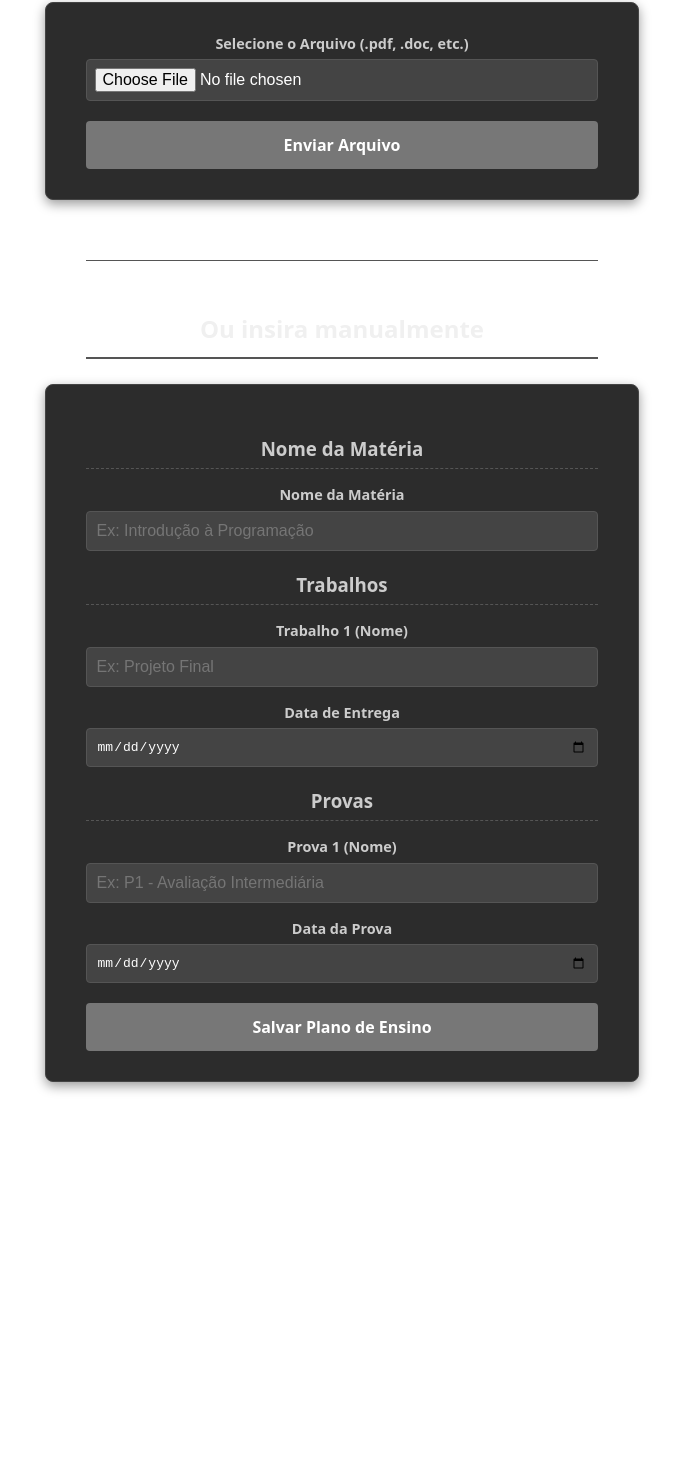
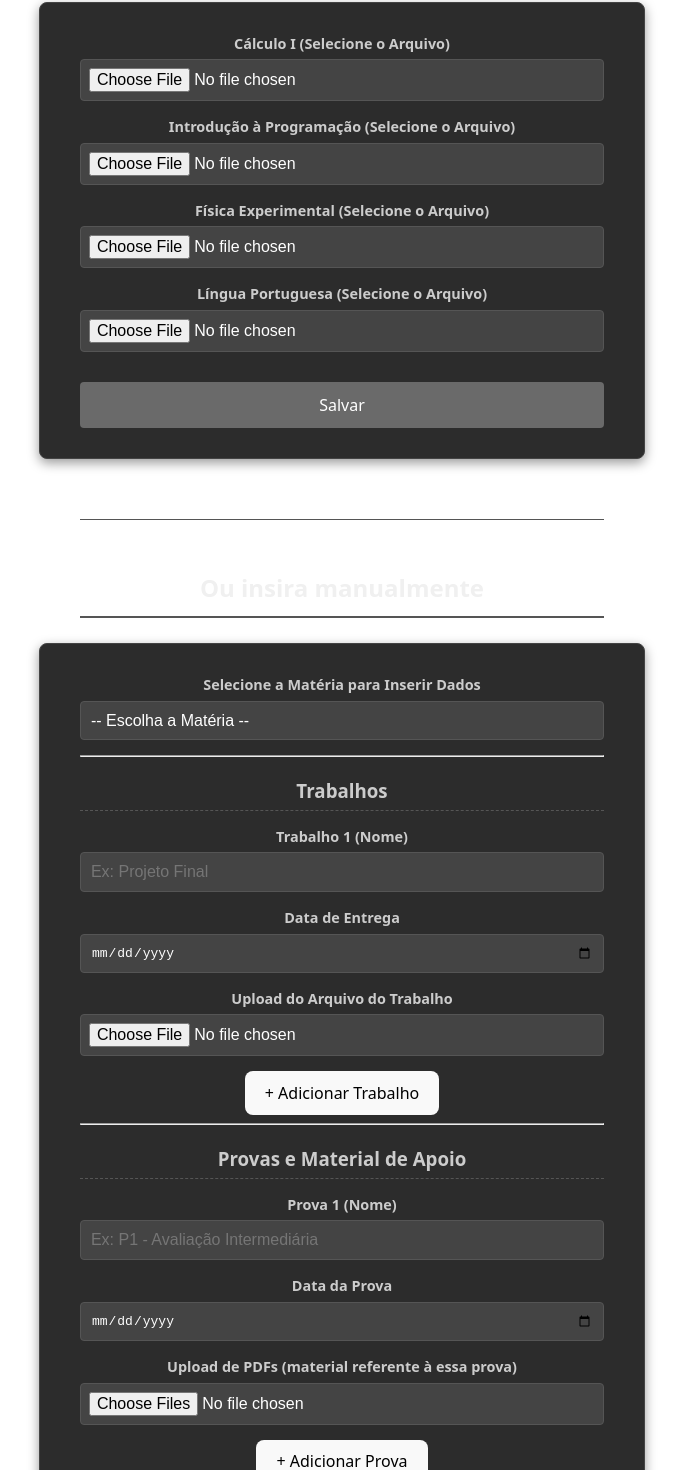
Before and after one commit to ana-borowsky/cronograma-educacional-react, a React app in the folder frontend/: page /syllabus in a window 1280 px wide. Shown: the part 325-1795 px from the top of the page, without its empty margins (298-981 px from the left). Before the commit the page ends 1499 px from the top, so only its background shows below. Built offline with nearby package versions, Linux system fonts and the light colour scheme; the HTML template or start-up script is replaced by a standard one.

Commit message:
Atualiza página do plano de ensino

```diff
--- a/frontend/src/css/Syllabus.css
+++ b/frontend/src/css/Syllabus.css
@@ -105,3 +105,22 @@
 .submit-syllabus-button:hover {
   background-color: #999999;
 }
+
+.input-group select {
+  width: 100%;
+  padding: 10px;
+  border: 1px solid #555555;
+  border-radius: 4px;
+  box-sizing: border-box;
+  font-size: 1em;
+  background-color: #444444;
+  color: #ffffff;
+  -webkit-appearance: none;
+  -moz-appearance: none;
+  appearance: none;
+}
+
+.input-group select option {
+  background-color: #444444;
+  color: #ffffff;
+}
--- a/frontend/src/pages/Syllabus.jsx
+++ b/frontend/src/pages/Syllabus.jsx
@@ -1,26 +1,57 @@
 import Layout from "../components/Layout"
-import { Link } from "react-router-dom"
 
 const Syllabus = () => {
   return (
     <Layout subtitle="Insira o Plano de Ensino por Matéria">
       <div className="syllabus-container">
 
-        <h2>Faça upload do plano de ensino da matéria</h2>
+        <h2>Faça upload do plano de ensino por matéria</h2>
 
         <form className="upload-form">
+
           <div className="input-group">
-            <label htmlFor="syllabus-file">Selecione o Arquivo (.pdf, .doc, etc.)</label>
+            <label htmlFor="syllabus-calc">Cálculo I (Selecione o Arquivo)</label>
             <input
               type="file"
-              id="syllabus-file"
-              name="syllabus-file"
+              id="syllabus-calc"
+              name="syllabus-calc"
               required
             />
           </div>
-          <Link to="/studyschedule" className="auth-link">
-            Enviar Arquivo
-          </Link>
+
+          <div className="input-group">
+            <label htmlFor="syllabus-prog">Introdução à Programação (Selecione o Arquivo)</label>
+            <input
+              type="file"
+              id="syllabus-prog"
+              name="syllabus-prog"
+              required
+            />
+          </div>
+
+          <div className="input-group">
+            <label htmlFor="syllabus-fisica">Física Experimental (Selecione o Arquivo)</label>
+            <input
+              type="file"
+              id="syllabus-fisica"
+              name="syllabus-fisica"
+              required
+            />
+          </div>
+
+          <div className="input-group">
+            <label htmlFor="syllabus-port">Língua Portuguesa (Selecione o Arquivo)</label>
+            <input
+              type="file"
+              id="syllabus-port"
+              name="syllabus-port"
+              required
+            />
+          </div>
+
+          <button type="submit" className="upload-button">
+            Salvar
+          </button>
         </form>
 
         <hr className="form-divider" />
@@ -29,17 +60,22 @@ const Syllabus = () => {
 
         <form className="syllabus-form">
 
-          <h3>Nome da Matéria</h3>
+          {/* NOVO: SELECT DE MATÉRIA */}
           <div className="input-group">
-            <label htmlFor="course-name">Nome da Matéria</label>
-            <input
-              type="text"
-              id="course-name"
-              name="course-name"
-              placeholder="Ex: Introdução à Programação"
+            <label htmlFor="course-select">Selecione a Matéria para Inserir Dados</label>
+            <select
+              id="course-select"
+              name="course-select"
               required
-            />
+            >
+              <option value="">-- Escolha a Matéria --</option>
+              <option value="calculo-i">Cálculo I</option>
+              <option value="programacao">Introdução à Programação</option>
+              <option value="fisica">Física Experimental</option>
+              <option value="portuguesa">Língua Portuguesa</option>
+            </select>
           </div>
+          <hr className="minor-divider" />
 
           <h3>Trabalhos</h3>
 
@@ -62,8 +98,22 @@ const Syllabus = () => {
               required
             />
           </div>
+          <div className="input-group">
+            <label htmlFor="assignment-1-file">Upload do Arquivo do Trabalho</label>
+            <input
+              type="file"
+              id="assignment-1-file"
+              name="assignment-1-file"
+            />
+          </div>
 
-          <h3>Provas</h3>
+          <button type="button" className="add-item-button add-assignment">
+            + Adicionar Trabalho
+          </button>
+          <hr className="minor-divider" />
+
+
+          <h3>Provas e Material de Apoio</h3>
           <div className="input-group">
             <label htmlFor="exam-1-name">Prova 1 (Nome)</label>
             <input
@@ -83,10 +133,25 @@ const Syllabus = () => {
               required
             />
           </div>
+          <div className="input-group">
+            <label htmlFor="full-syllabus-files">Upload de PDFs (material referente à essa prova)</label>
+            <input
+              type="file"
+              id="full-syllabus-files"
+              name="full-syllabus-files"
+              multiple
+            />
+          </div>
 
-          <Link to="/studyschedule" className="auth-link">
-            Salvar Plano de Ensino
-          </Link>
+          <button type="button" className="add-item-button add-exam">
+            + Adicionar Prova
+          </button>
+          <hr className="minor-divider" />
+
+
+          <button type="submit" className="submit-syllabus-button">
+            Salvar
+          </button>
         </form>
 
       </div>
```
